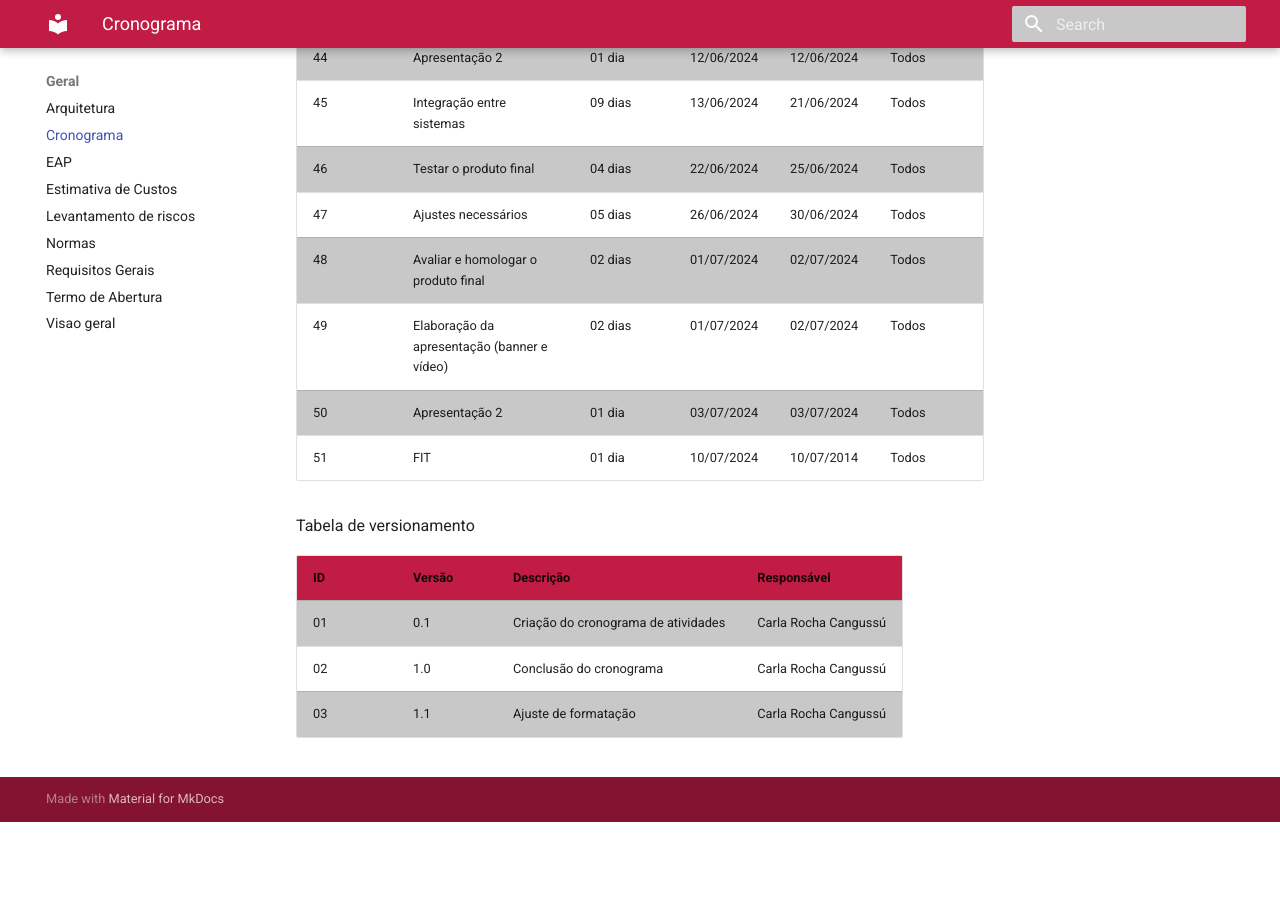
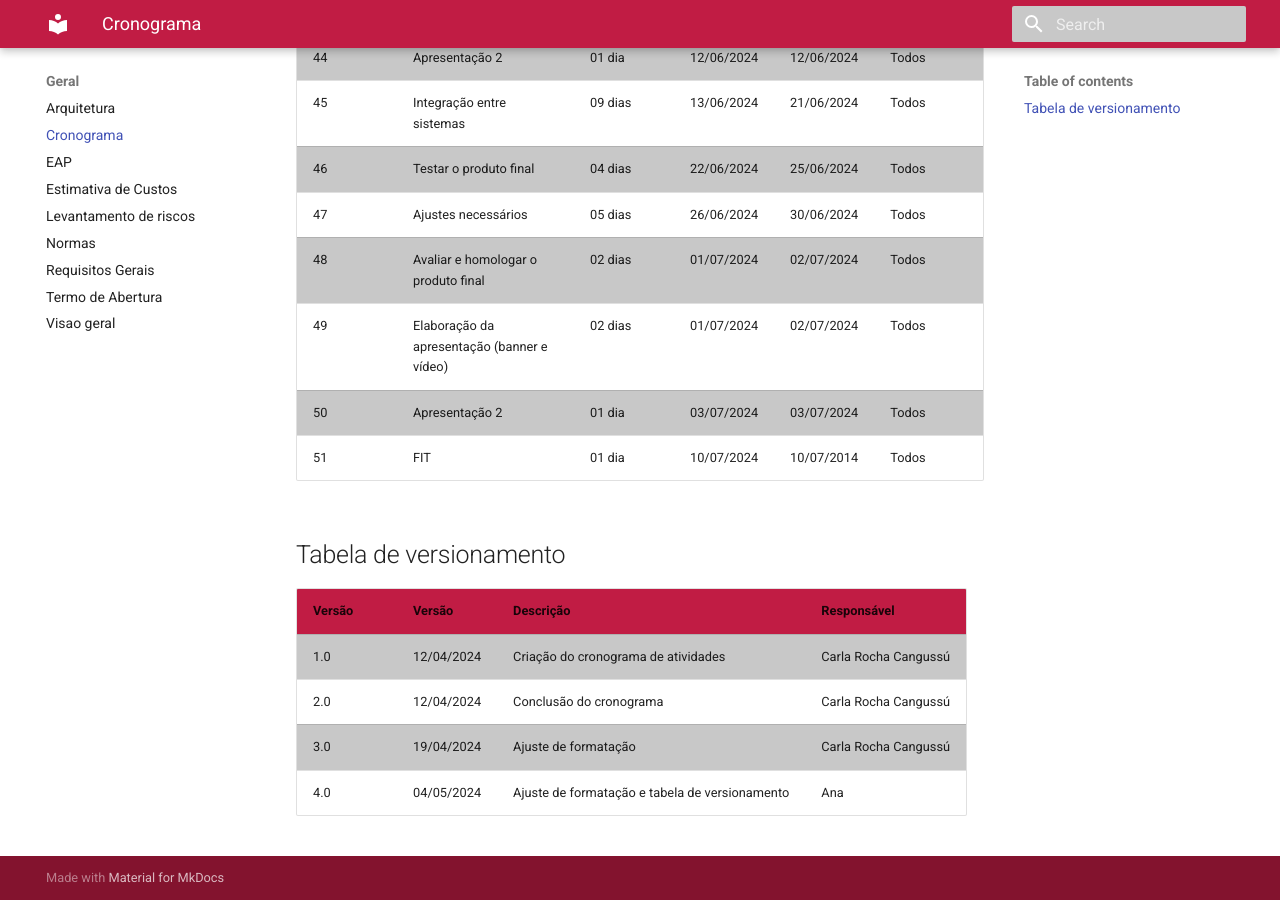
Before and after one commit to Calcioft/ScanPoint, an MkDocs documentation site: the page built from docs/geral/cronograma.md, in a window 1280 px wide and 900 px high, scrolled down 3433 px. Built offline with MkDocs 1.6.1 and Material for MkDocs 9.7.7, drawn with Linux system fonts in a browser that asks for light colours; before the commit the page ends 4255 px from its top, so only the background shows below that.

Commit message:
doc: Atualização documento de cronograma

```diff
--- a/docs/geral/cronograma.md
+++ b/docs/geral/cronograma.md
@@ -1,4 +1,6 @@
-Visando garantir que o projeto ocorra como o esperado, foi criado o cronograma do projeto, contendo as atividades a serem desenvolvidas,a quem está designada, o tempo de duração, o início e a conclusão programada. As atividades foram planejadas para que haja um tempo de teste e correção antes de cada ponto de controle.
+# Cronograma
+
+<p style="text-align: justify;"> Visando garantir que o projeto ocorra como o esperado, foi criado o cronograma do projeto, contendo as atividades a serem desenvolvidas,a quem está designada, o tempo de duração, o início e a conclusão programada. As atividades foram planejadas para que haja um tempo de teste e correção antes de cada ponto de controle. </p>
 
 
 
@@ -55,10 +57,11 @@ Visando garantir que o projeto ocorra como o esperado, foi criado o cronograma d
 |50| Apresentação 2 |01 dia|03/07/2024| 03/07/2024|Todos|
 |51| FIT |01 dia| 10/07/2024| 10/07/2014|Todos|
 
-Tabela de versionamento
+## Tabela de versionamento
 
-|ID| Versão|Descrição |Responsável|
+| Versão | Versão | Descrição |Responsável|
 |---|------|----------|-----------|
-|01| 0.1|Criação do cronograma de atividades |Carla Rocha Cangussú|
-|02| 1.0| Conclusão do cronograma | Carla Rocha Cangussú|
-|03 | 1.1 | Ajuste de formatação | Carla Rocha Cangussú|
+| 1.0 | 12/04/2024 |Criação do cronograma de atividades |Carla Rocha Cangussú|
+| 2.0 | 12/04/2024 | Conclusão do cronograma | Carla Rocha Cangussú|
+| 3.0 | 19/04/2024 | Ajuste de formatação | Carla Rocha Cangussú |
+| 4.0 | 04/05/2024 | Ajuste de formatação e tabela de versionamento | Ana |
```
